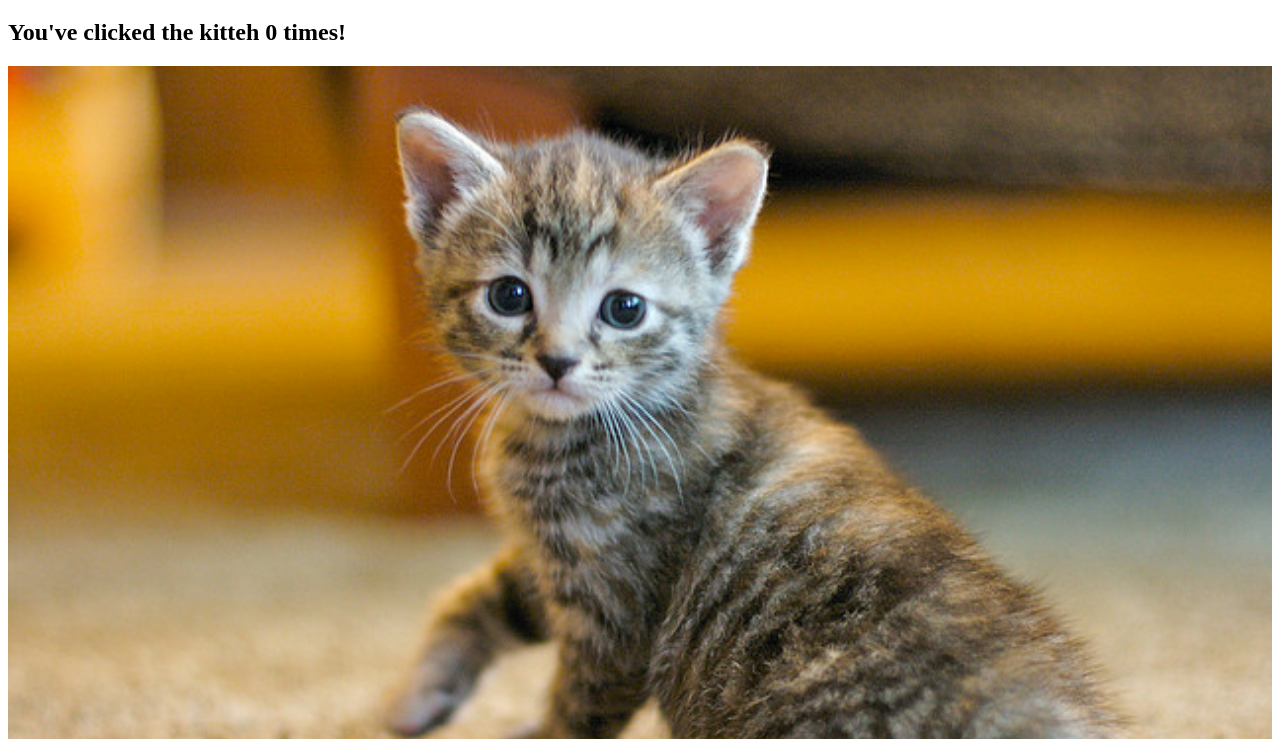
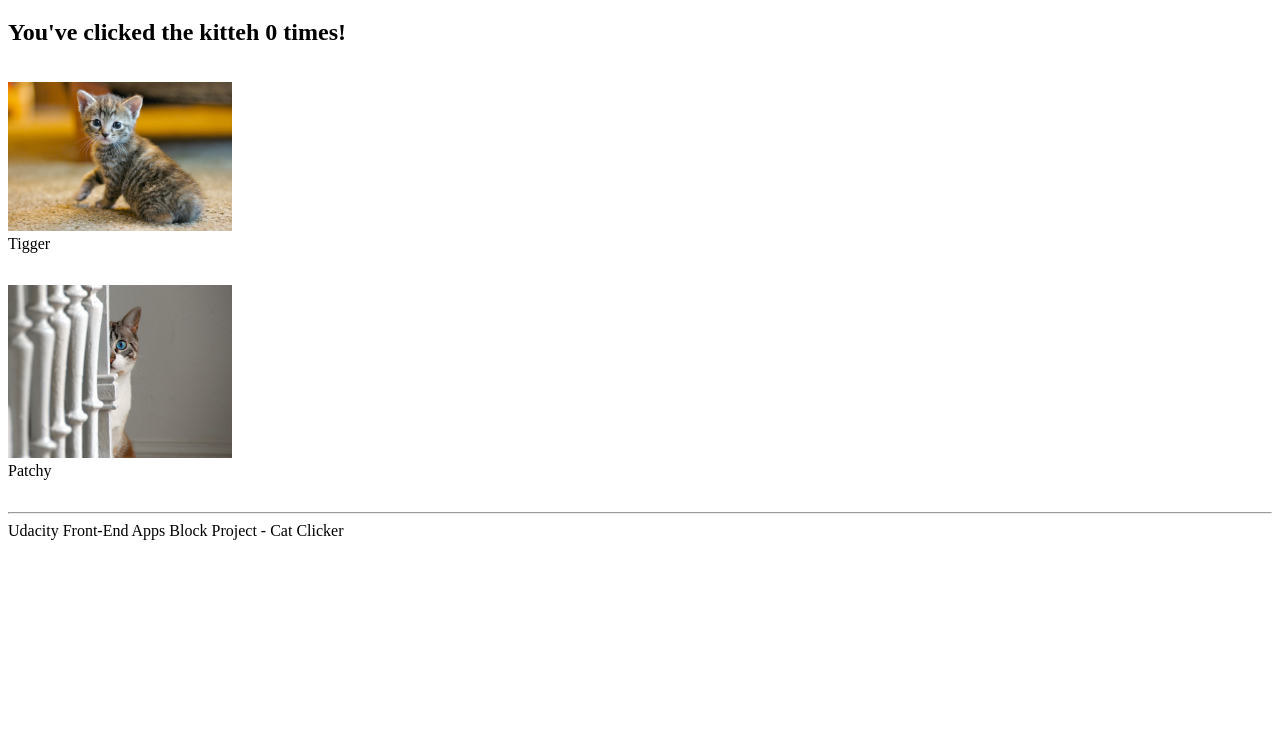
Before and after one commit to brianbochicchio/udacity-cat-clicker, a plain HTML site: page index.html in a window 1280 px wide. Shown: the part 61-800 px from the top of the page. Drawn offline with Linux system fonts and the light colour scheme.

Commit message:
feat: Added a cat and cat names
Got  requirements change:

"The application should display two cats. Each cat includes
- the cat's name
- a picture of the cat
- text showing the number of clicks"

Changes in this commit:

Updated the HTML to display the cats and names
Moved the cats into a UL so I can target the both images
using a single event listener

Updated the CSS to start addressing some styling concerns
Updated the JS file to target reference the UL with the cats
Added a cats array to start tracking individual cat properties

Based on some testing, I gave the cats unique names so I can start
tracking which cat was clicked based on the image filename. Since
even two cats named Jake should have a unique filename for now.
It might not turn out to be the best solution for all cases.
I will determine that after more testing.

Added a TODO  and updated the README.

```diff
--- a/css/main.css
+++ b/css/main.css
@@ -0,0 +1,20 @@
+.kitteh {
+    width: 35%;
+}
+
+#theKittehs {
+    list-style-type: none;
+    padding-inline-start: 0;
+}
+
+figure {
+    margin-inline-start: 0;
+}
+
+li {
+    display: inline;
+}
+
+#theKittehs figure {
+    display: inline-block;
+}
--- a/index.html
+++ b/index.html
@@ -14,9 +14,22 @@
 <main class="main-content">
 
     <h2>You've clicked the kitteh <span id="count">0</span> times!</h2>
-    <img src="img/kitteh.jpg" width="100%" id="kitteh" />
-
+    <ul id="theKittehs">
+        <li>
+            <figure>
+            <img src="img/kitteh.jpg" class="kitteh"/>
+            <figcaption id="kittehName1">kittehName1</figcaption>
+            </figure>
+        </li>
+        <li>
+            <figure>
+            <img src="img/kitteh2.jpg" class="kitteh" />
+            <figcaption id="kittehName2">kittehName2</figcaption>
+            </figure>
+         </li>
+    </ul>
 </main>
+<hr>
 <footer>Udacity Front-End Apps Block Project - Cat Clicker</footer>
 <script src="js/app.js"></script>
 </body>
--- a/js/app.js
+++ b/js/app.js
@@ -1,12 +1,47 @@
 // Handles the kitteh clicks!
 
-let theKitteh = document.querySelector('#kitteh');
+   /* Next TODO
+    *  Script:
+    *  Update image names to be match the cats array
+    *  Update click counter to target the correct cat's counter
+    *
+    *  HTML:
+    *  Update the figcaption to accept the upates
+    */
+
+let theKittehs = document.querySelector('#theKittehs');
 let clickCountDisplay = document.querySelector('#count');
 let clickCount = 0;
+let cats = [
+    {
+        name: "Tigger",
+        imageName: "tigger.jpg"
+    },
+    {
+        name: "Patchy",
+        imageName: "patchy.jpg"
+    }
+]
+// set cat names
+document.querySelector('#kittehName1').innerHTML = cats[0].name;
+document.querySelector('#kittehName2').innerHTML = cats[1].name;
 
-theKitteh.addEventListener('click', function(){
+// Increment the value only when an image is clicked
+theKittehs.addEventListener('click', function(e){
+    let myTarget = e.target.tagName;
+    let myTargetSource = e.srcElement.currentSrc;
 
-    clickCount += 1;
-    clickCountDisplay.innerHTML = clickCount;
+    //console.log(e);
+    //console.log("Current Source: " + e.srcElement.currentSrc);
+    //console.log(myTargetSource.includes("kitteh2"));
+    //console.log(myTarget);
+
+    if (myTarget == "IMG"){
+
+        if(myTargetSource.search("2")) {
+            clickCount += 1;
+            clickCountDisplay.innerHTML = clickCount;
+        }
+    }
 
 });
```
Also changed, not shown: img/kitteh2.jpg (added), 1 other file.
